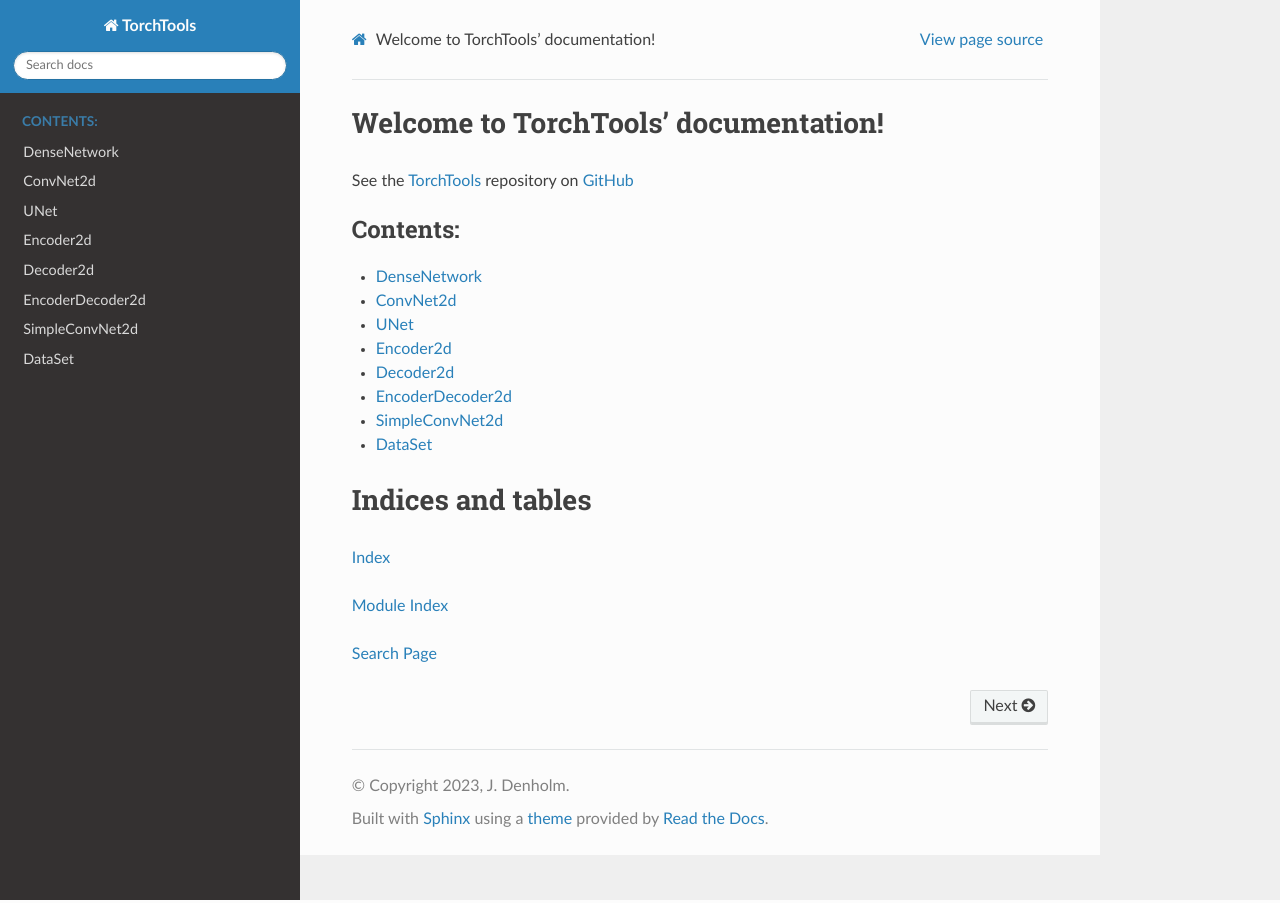
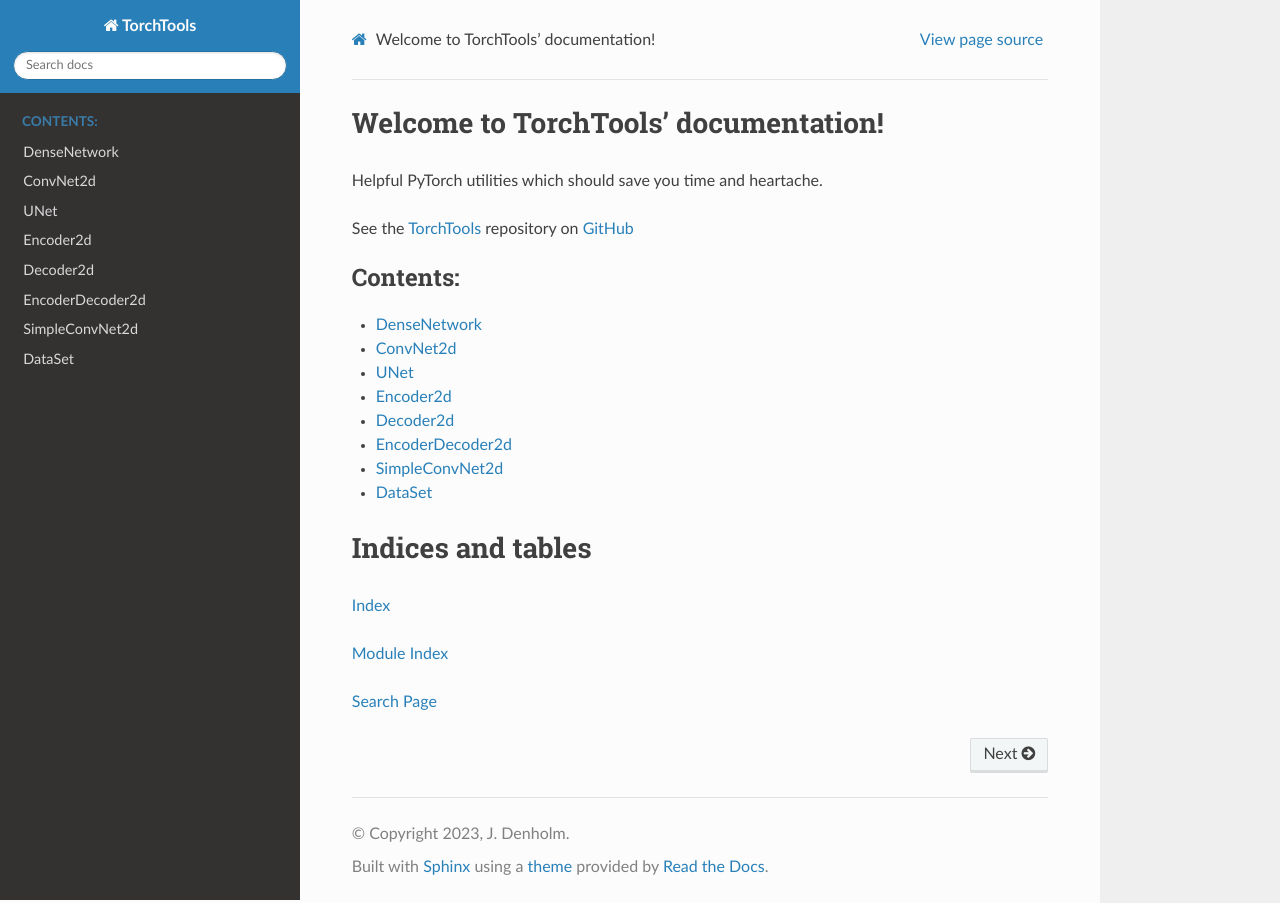
Before and after one commit to jdenholm/TorchTools, a Sphinx documentation site: the page built from docs/index.rst, in a window 1280 px wide. Built offline with Sphinx 7.4.7 and the Read the Docs theme 2.0.0, drawn with Linux system fonts in a browser that asks for light colours.

Commit message:
Updated docs

```diff
--- a/docs/index.rst
+++ b/docs/index.rst
@@ -5,6 +5,8 @@
 
 Welcome to TorchTools' documentation!
 ======================================
+
+Helpful PyTorch utilities which should save you time and heartache.
 
 See the `TorchTools <https://github.com/jdenholm/TorchTools>`_ repository on `GitHub <https://github.com/>`_
 
```
